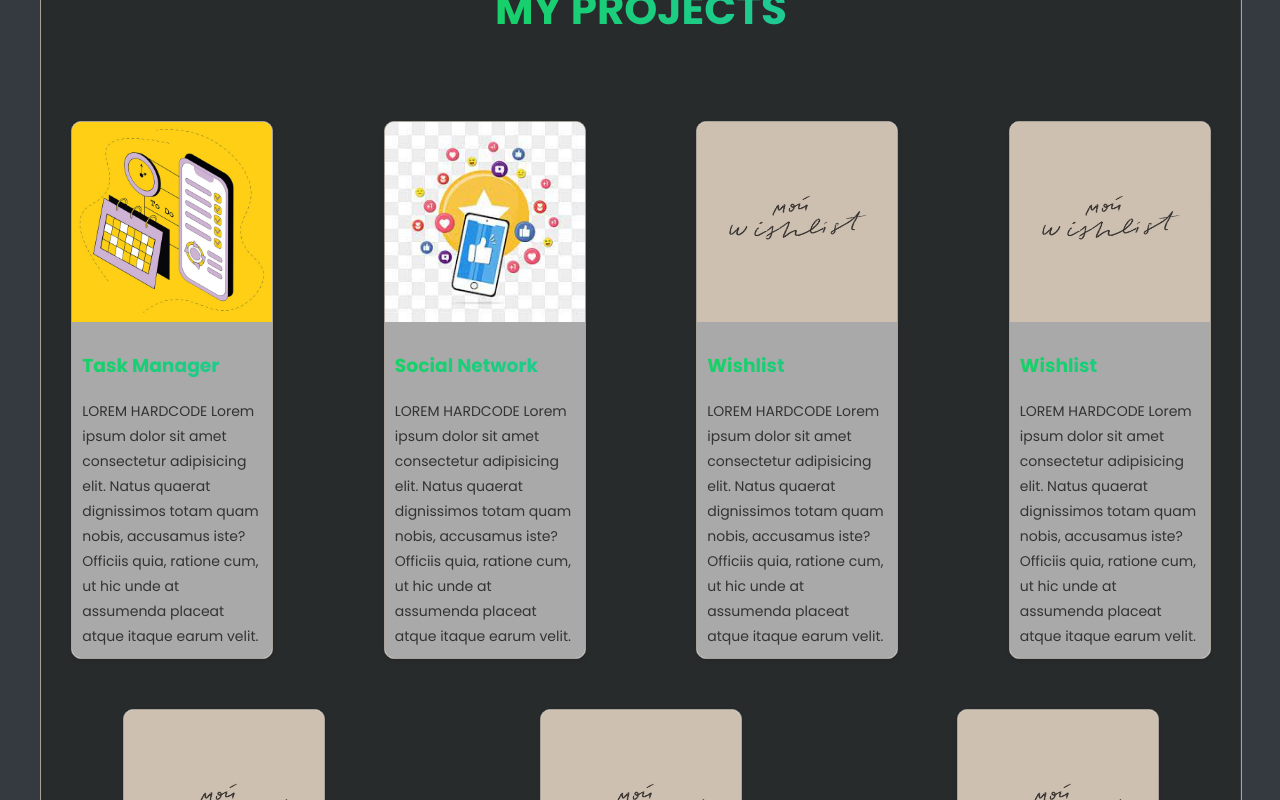
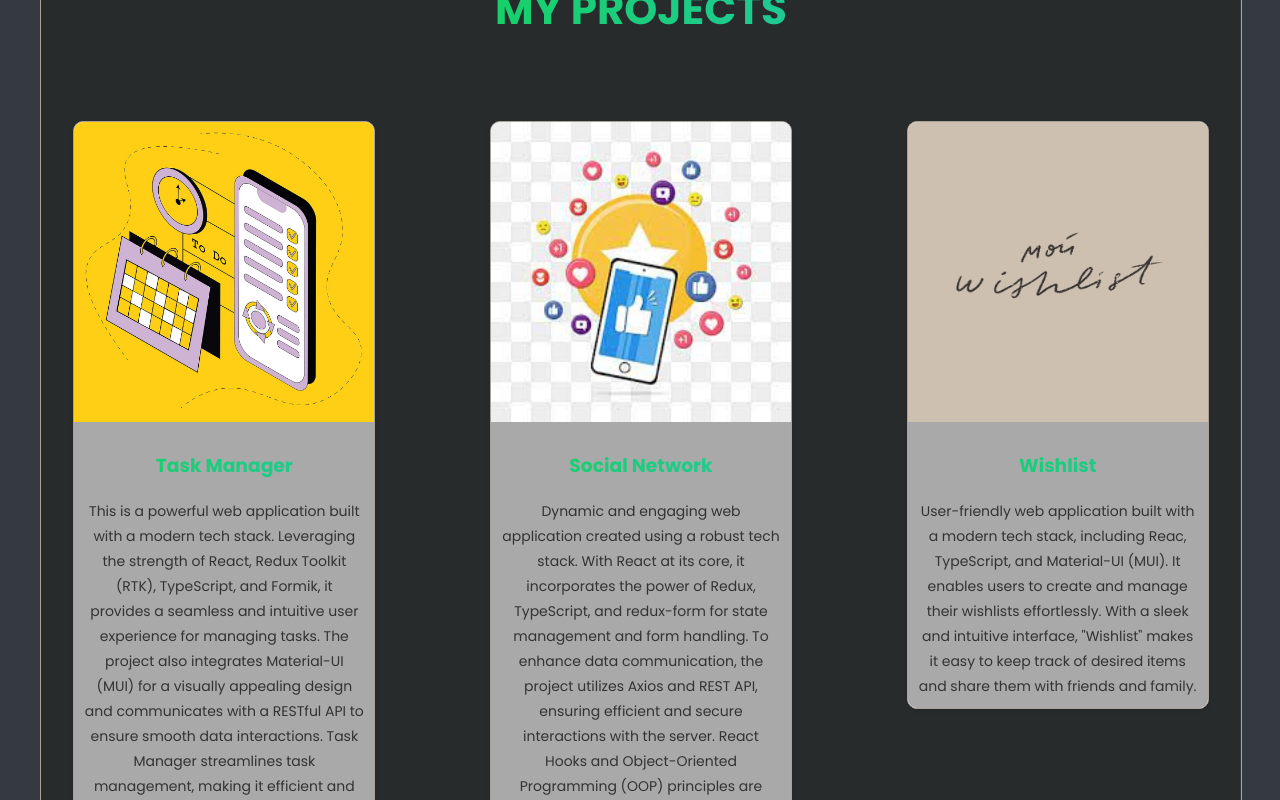
Before and after one commit to iammnitelniy/portfolio-frontend, a React (Create React App) app: page / in a window 1280 px wide. Shown: the part 2520-3320 px from the top of the page. Built offline with nearby package versions, Linux system fonts and the light colour scheme.

Commit message:
-skills(new)

```diff
--- a/src/BestPractices/MyProjects.tsx
+++ b/src/BestPractices/MyProjects.tsx
@@ -11,13 +11,10 @@ export type ProjectType = {id: number, title: string, image: string, description
 
 export const MyProjects = () => {
     const projectsArray: ProjectType[] = [
-        {id: 0, title: 'Task Manager', image: taskManagerImg, description: 'LOREM HARDCODE Lorem ipsum dolor sit amet consectetur adipisicing elit. Natus quaerat dignissimos totam quam nobis, accusamus iste? Officiis quia, ratione cum, ut hic unde at assumenda placeat atque itaque earum velit.'},
-        {id: 1, title: 'Social Network', image: socialNetworkImg, description: 'LOREM HARDCODE Lorem ipsum dolor sit amet consectetur adipisicing elit. Natus quaerat dignissimos totam quam nobis, accusamus iste? Officiis quia, ratione cum, ut hic unde at assumenda placeat atque itaque earum velit.'},
-        {id: 2, title: 'Wishlist', image: wishListImg, description: 'LOREM HARDCODE Lorem ipsum dolor sit amet consectetur adipisicing elit. Natus quaerat dignissimos totam quam nobis, accusamus iste? Officiis quia, ratione cum, ut hic unde at assumenda placeat atque itaque earum velit.'},
-        {id: 2, title: 'Wishlist', image: wishListImg, description: 'LOREM HARDCODE Lorem ipsum dolor sit amet consectetur adipisicing elit. Natus quaerat dignissimos totam quam nobis, accusamus iste? Officiis quia, ratione cum, ut hic unde at assumenda placeat atque itaque earum velit.'},
-        {id: 2, title: 'Wishlist', image: wishListImg, description: 'LOREM HARDCODE Lorem ipsum dolor sit amet consectetur adipisicing elit. Natus quaerat dignissimos totam quam nobis, accusamus iste? Officiis quia, ratione cum, ut hic unde at assumenda placeat atque itaque earum velit.'},
-        {id: 2, title: 'Wishlist', image: wishListImg, description: 'LOREM HARDCODE Lorem ipsum dolor sit amet consectetur adipisicing elit. Natus quaerat dignissimos totam quam nobis, accusamus iste? Officiis quia, ratione cum, ut hic unde at assumenda placeat atque itaque earum velit.'},
-        {id: 2, title: 'Wishlist', image: wishListImg, description: 'LOREM HARDCODE Lorem ipsum dolor sit amet consectetur adipisicing elit. Natus quaerat dignissimos totam quam nobis, accusamus iste? Officiis quia, ratione cum, ut hic unde at assumenda placeat atque itaque earum velit.'},
+        {id: 0, title: 'Task Manager', image: taskManagerImg, description: 'This is a powerful web application built with a modern tech stack. Leveraging the strength of React, Redux Toolkit (RTK), TypeScript, and Formik, it provides a seamless and intuitive user experience for managing tasks. The project also integrates Material-UI (MUI) for a visually appealing design and communicates with a RESTful API to ensure smooth data interactions. Task Manager streamlines task management, making it efficient and user-friendly.'},
+        {id: 1, title: 'Social Network', image: socialNetworkImg, description: 'Dynamic and engaging web application created using a robust tech stack. With React at its core, it incorporates the power of Redux, TypeScript, and redux-form for state management and form handling. \n' +
+                'To enhance data communication, the project utilizes Axios and REST API, ensuring efficient and secure interactions with the server. React Hooks and Object-Oriented Programming (OOP) principles are employed to keep the codebase organized and maintainable.'},
+        {id: 2, title: 'Wishlist', image: wishListImg, description: 'User-friendly web application built with a modern tech stack, including Reac, TypeScript, and Material-UI (MUI). It enables users to create and manage their wishlists effortlessly. With a sleek and intuitive interface, "Wishlist" makes it easy to keep track of desired items and share them with friends and family.'},
 
     ]
 
--- a/src/BestPractices/Project/Project.module.scss
+++ b/src/BestPractices/Project/Project.module.scss
@@ -1,6 +1,6 @@
 .project {
     width: 100%;
-    max-width: 200px;
+    max-width: 300px;
     background-color: aliceblue;
     border: 1px solid;
     display: flex;
@@ -12,12 +12,12 @@
     .imgContainer {
         display: flex;
         align-items: center;
-        min-height: 200px;
+        justify-content: center;
         position: relative;
 
         img {
             width: 100%;
-            height: auto;
+            height: 300px;
             display: block;
         }
 
@@ -47,9 +47,12 @@
         min-height: 200px;
         width: 100%;
         background-color: darkgrey;
+        justify-content: center;
+        text-align: center;
         padding: 10px;
 
         .title {
+            text-align: center;
             background-image: linear-gradient(90deg, #16d166 0%, #20c997 100%);
             -webkit-background-clip: text;
             color: transparent;
@@ -62,10 +65,9 @@
     }
 
     @media (max-width: 768px) {
-        max-width: 100%;
+
 
         .imgContainer {
-            max-width: 100%;
             overflow: hidden;
 
         }
--- a/src/skills/Skills.tsx
+++ b/src/skills/Skills.tsx
@@ -12,7 +12,7 @@ export const Skills = () => {
         {id: 3, title: 'TypeScript', description: 'Enhancing code quality, providing static typing and support'},
         {id: 4, title: 'CSS', description: 'Creating responsive designs, and enhancing user interfaces'},
         {id: 5, title: 'Redux', description: 'State management, implementing predictable data flow'},
-        {id: 6, title: 'API', description: 'Proficiency in connecting applications, fetching and handling data'},
+        {id: 6, title: 'API', description: 'Connecting applications, fetching and handling data'},
         {id: 7, title: 'MUI', description: 'Elegant and responsive interfaces, ensuring a consisting'},
         {id: 8, title: 'Storybook', description: 'Reusability and streamlining the development process.'},
         {id: 9, title: 'Next.js', description: 'Building performant and SEO-friendly web applications'},
```
